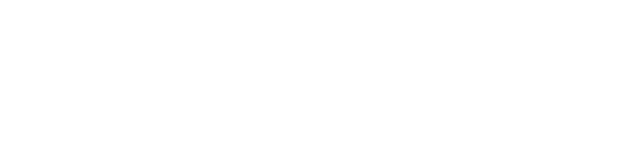
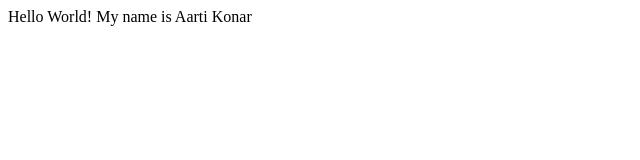
Before and after one commit to Aarti-Konar/Aarti-Konar, a plain HTML site: page index.html in a window 1280 px wide. Shown: the whole page, without its empty margins (0-640 px from the left). Drawn offline with Linux system fonts and the light colour scheme.

Commit message:
Bug fixed

```diff
--- a/index.html
+++ b/index.html
@@ -1,8 +1,8 @@
 <html>
  <head>
-  <title>My first website/title>
+  <title>My first website</title>
   </head>
   <body>
-  <hi>Hello World! My name is Aarti Konar
+  <hi>Hello World! My name is Aarti Konar</h1>
   </html>
   </body>
```
